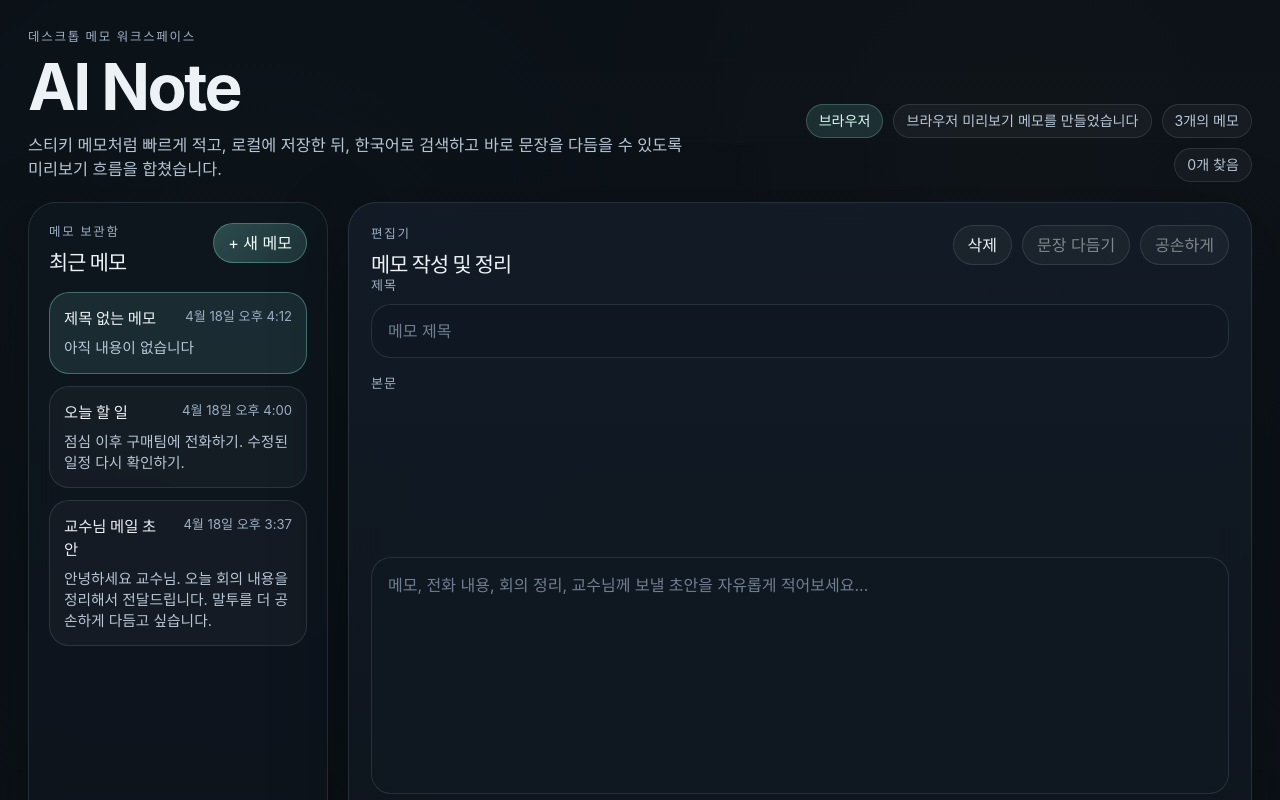
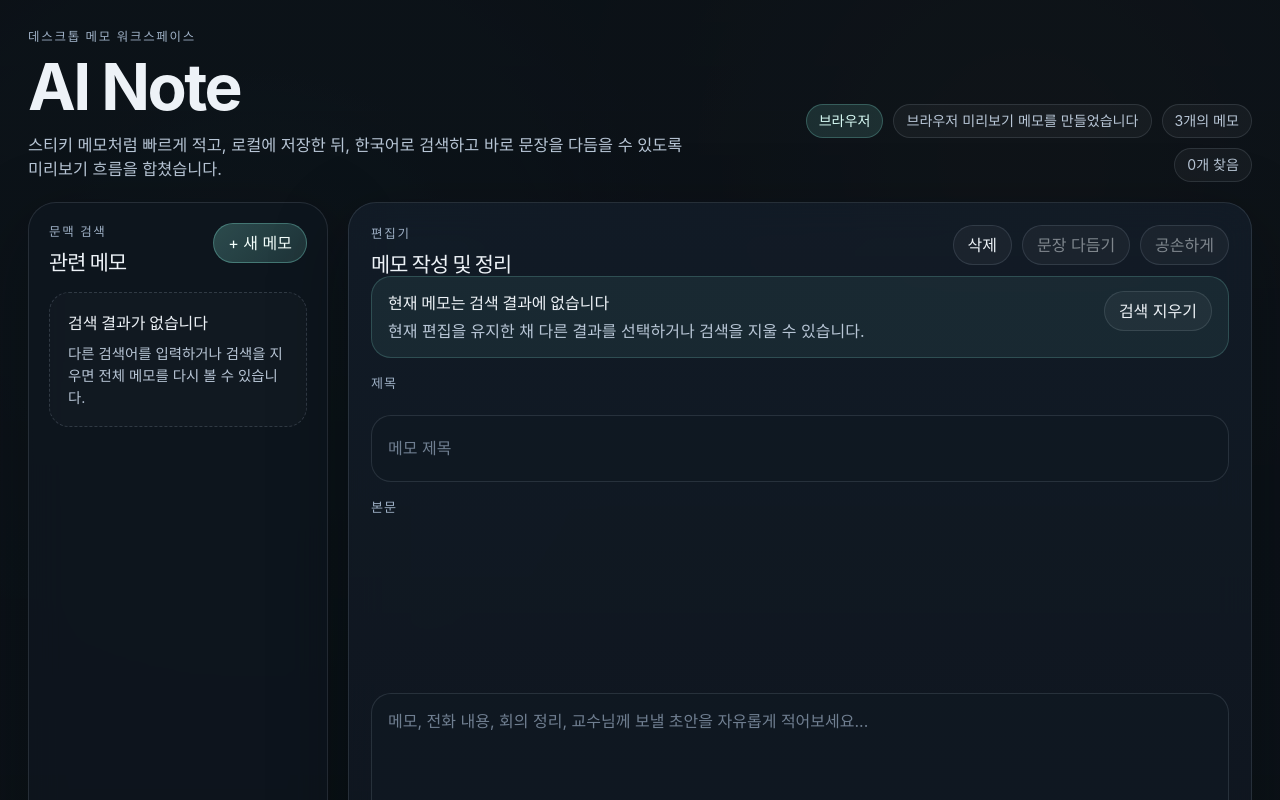
Before and after one commit to yeo-li/ai-note, a React (Vite) app: page / in a window 1280 px wide. Both pictures are taken after typing "Sample" into the empty fields and a click on the button "+ 새 메모". Shown: the top 800 px of the page. Built offline with nearby package versions, Linux system fonts and the light colour scheme.

Commit message:
feat: harden integrated preview workspace

```diff
--- a/src/components/MemoWorkspace.tsx
+++ b/src/components/MemoWorkspace.tsx
@@ -9,6 +9,19 @@ import type {
 } from "../shared/memo";
 
 const UNTITLED_MEMO_LABEL = "제목 없는 메모";
+const DELETE_UNDO_MS = 5000;
+
+type OrganizePreviewState = {
+  memoId: string;
+  baseBody: string;
+  result: MemoOrganizeResult;
+};
+
+type PendingDeleteState = {
+  memo: Memo;
+  fallbackMemoId: string | null;
+  timerId: number;
+};
 
 const platformName: Record<string, string> = {
   darwin: "macOS",
@@ -166,12 +179,13 @@ async function loadInitialMemos() {
 }
 
 export function MemoWorkspace() {
+  const isMacOS = window.desktopAPI?.platform === "darwin";
   const [memos, setMemos] = useState<Memo[]>([]);
   const [activeMemoId, setActiveMemoId] = useState<string | null>(null);
   const [isLoading, setIsLoading] = useState(true);
   const [statusMessage, setStatusMessage] = useState(getInitialStatus());
   const [errorMessage, setErrorMessage] = useState<string | null>(null);
-  const [organizeResult, setOrganizeResult] = useState<MemoOrganizeResult | null>(null);
+  const [organizePreview, setOrganizePreview] = useState<OrganizePreviewState | null>(null);
   const [isOrganizing, setIsOrganizing] = useState<MemoOrganizeIntent | null>(null);
   const [isApplyingSuggestion, setIsApplyingSuggestion] = useState(false);
   const [searchQuery, setSearchQuery] = useState("");
@@ -179,8 +193,12 @@ export function MemoWorkspace() {
   const [isSearching, setIsSearching] = useState(false);
   const [searchMessage, setSearchMessage] = useState("자연어로 메모 제목과 내용을 검색해 보세요.");
   const [searchErrorMessage, setSearchErrorMessage] = useState<string | null>(null);
+  const [deleteIntentId, setDeleteIntentId] = useState<string | null>(null);
+  const [pendingDeletion, setPendingDeletion] = useState<PendingDeleteState | null>(null);
   const activeMemoIdRef = useRef<string | null>(null);
   const organizeRequestRef = useRef(0);
+  const latestEditVersionRef = useRef<Record<string, number>>({});
+  const latestSaveSequenceRef = useRef<Record<string, number>>({});
   const deferredSearchQuery = useDeferredValue(searchQuery.trim());
 
   useEffect(() => {
@@ -199,6 +217,8 @@ export function MemoWorkspace() {
           setActiveMemoId(initialMemos[0]?.id ?? null);
           setStatusMessage(window.memoAPI ? "로컬 메모 저장소가 연결되었습니다" : "브라우저 미리보기 데이터를 불러왔습니다");
           setErrorMessage(null);
+          setDeleteIntentId(null);
+          setPendingDeletion(null);
           setIsLoading(false);
         });
       } catch (error) {
@@ -225,9 +245,18 @@ export function MemoWorkspace() {
 
   useEffect(() => {
     organizeRequestRef.current += 1;
-    setOrganizeResult(null);
+    setOrganizePreview(null);
     setIsOrganizing(null);
+    setDeleteIntentId(null);
   }, [activeMemoId]);
+
+  useEffect(() => {
+    return () => {
+      if (pendingDeletion?.timerId) {
+        window.clearTimeout(pendingDeletion.timerId);
+      }
+    };
+  }, [pendingDeletion]);
 
   useEffect(() => {
     if (!deferredSearchQuery) {
@@ -288,9 +317,40 @@ export function MemoWorkspace() {
     ? `${window.desktopAPI.versions.electron} / ${window.desktopAPI.versions.chrome}`
     : "프리로드 브리지 없음";
   const isSearchActive = deferredSearchQuery.length > 0;
+  const orderedMemoById = new Map(orderedMemos.map((memo) => [memo.id, memo]));
+  const visibleMemos = isSearchActive
+    ? searchResults.reduce<Memo[]>((collection, result) => {
+        const currentMemo = orderedMemoById.get(result.memo.id);
+
+        if (!currentMemo || collection.some((memo) => memo.id === currentMemo.id)) {
+          return collection;
+        }
+
+        collection.push(currentMemo);
+        return collection;
+      }, [])
+    : orderedMemos;
+  const activeMemoInSearch = activeMemo ? visibleMemos.some((memo) => memo.id === activeMemo.id) : false;
+  const activeOrganizePreview =
+    organizePreview && activeMemo && organizePreview.memoId === activeMemo.id ? organizePreview : null;
+  const isEditorLocked = Boolean(activeOrganizePreview) || isApplyingSuggestion;
 
   function replaceMemo(nextMemo: Memo) {
+    latestEditVersionRef.current[nextMemo.id] = latestEditVersionRef.current[nextMemo.id] ?? 0;
+    latestSaveSequenceRef.current[nextMemo.id] = latestSaveSequenceRef.current[nextMemo.id] ?? 0;
     setMemos((current) => [nextMemo, ...current.filter((memo) => memo.id !== nextMemo.id)]);
+  }
+
+  function bumpEditVersion(memoId: string) {
+    const nextVersion = (latestEditVersionRef.current[memoId] ?? 0) + 1;
+    latestEditVersionRef.current[memoId] = nextVersion;
+    return nextVersion;
+  }
+
+  function startSaveSequence(memoId: string) {
+    const nextSequence = (latestSaveSequenceRef.current[memoId] ?? 0) + 1;
+    latestSaveSequenceRef.current[memoId] = nextSequence;
+    return nextSequence;
   }
 
   async function createMemo() {
@@ -306,7 +366,8 @@ export function MemoWorkspace() {
       setActiveMemoId(nextMemo.id);
       setStatusMessage(window.memoAPI ? "메모를 저장했습니다" : "브라우저 미리보기 메모를 만들었습니다");
       setErrorMessage(null);
-      setOrganizeResult(null);
+      setDeleteIntentId(null);
+      setOrganizePreview(null);
     } catch (error) {
       setErrorMessage(error instanceof Error ? error.message : "메모를 만들지 못했습니다.");
       setStatusMessage("메모 생성에 실패했습니다");
@@ -326,11 +387,14 @@ export function MemoWorkspace() {
       return;
     }
 
+    const memoId = activeMemo.id;
     const updatedAt = new Date().toISOString();
+    const editVersion = bumpEditVersion(memoId);
+    const saveSequence = startSaveSequence(memoId);
 
     setMemos((current) =>
       current.map((memo) =>
-        memo.id === activeMemo.id
+        memo.id === memoId
           ? {
               ...memo,
               [field]: value,
@@ -341,15 +405,26 @@ export function MemoWorkspace() {
     );
     setStatusMessage(window.memoAPI ? "메모 저장 중..." : "브라우저 미리보기 모드");
     setErrorMessage(null);
-    setOrganizeResult(null);
+    setDeleteIntentId(null);
 
-    void persistMemoUpdate(activeMemo.id, { [field]: value }).then(
+    if (field === "body") {
+      setOrganizePreview(null);
+    }
+
+    void persistMemoUpdate(memoId, { [field]: value }).then(
       (persisted) => {
         if (!persisted && window.memoAPI) {
           throw new Error("선택한 메모를 찾을 수 없습니다.");
         }
 
         if (persisted) {
+          const latestSequence = latestSaveSequenceRef.current[memoId] ?? 0;
+          const latestVersion = latestEditVersionRef.current[memoId] ?? 0;
+
+          if (saveSequence !== latestSequence || editVersion !== latestVersion) {
+            return;
+          }
+
           replaceMemo(persisted);
         }
 
@@ -363,29 +438,79 @@ export function MemoWorkspace() {
   }
 
   async function deleteActiveMemo() {
+    if (!activeMemo || pendingDeletion) {
+      return;
+    }
+
+    setDeleteIntentId(activeMemo.id);
+    setStatusMessage("이 메모를 삭제할까요?");
+  }
+
+  function cancelDeleteActiveMemo() {
+    setDeleteIntentId(null);
+    setStatusMessage("삭제를 취소했습니다.");
+  }
+
+  async function finalizeDeleteMemo(deleteState: PendingDeleteState) {
+    try {
+      const removed = window.memoAPI ? await window.memoAPI.delete(deleteState.memo.id) : true;
+
+      if (!removed) {
+        throw new Error("선택한 메모를 삭제하지 못했습니다.");
+      }
+
+      setPendingDeletion((current) => (current?.memo.id === deleteState.memo.id ? null : current));
+      setStatusMessage(window.memoAPI ? "메모를 삭제했습니다" : "브라우저 미리보기 메모를 삭제했습니다");
+      setErrorMessage(null);
+    } catch (error) {
+      setMemos((current) => [deleteState.memo, ...current.filter((memo) => memo.id !== deleteState.memo.id)]);
+      setActiveMemoId(deleteState.memo.id);
+      setPendingDeletion((current) => (current?.memo.id === deleteState.memo.id ? null : current));
+      setErrorMessage(error instanceof Error ? error.message : "메모를 삭제하지 못했습니다.");
+      setStatusMessage("메모 삭제에 실패했습니다");
+    }
+  }
+
+  function confirmDeleteActiveMemo() {
     if (!activeMemo) {
       return;
     }
 
     const currentIndex = orderedMemos.findIndex((memo) => memo.id === activeMemo.id);
     const fallback = orderedMemos[currentIndex + 1] ?? orderedMemos[currentIndex - 1] ?? null;
+    const memoToDelete = activeMemo;
+    const timerId = window.setTimeout(() => {
+      void finalizeDeleteMemo({
+        memo: memoToDelete,
+        fallbackMemoId: fallback?.id ?? null,
+        timerId
+      });
+    }, DELETE_UNDO_MS);
 
-    try {
-      const removed = window.memoAPI ? await window.memoAPI.delete(activeMemo.id) : true;
-
-      if (!removed) {
-        throw new Error("선택한 메모를 삭제하지 못했습니다.");
+    setDeleteIntentId(null);
+    setOrganizePreview(null);
+    setMemos((current) => current.filter((memo) => memo.id !== memoToDelete.id));
+    setActiveMemoId(fallback?.id ?? null);
+    setPendingDeletion({
+      memo: memoToDelete,
+      fallbackMemoId: fallback?.id ?? null,
+      timerId
+    });
+    setStatusMessage("삭제 대기 상태입니다. 잠시 동안 되돌릴 수 있습니다.");
+    setErrorMessage(null);
   }
 
-      setMemos((current) => current.filter((memo) => memo.id !== activeMemo.id));
-      setActiveMemoId(fallback?.id ?? null);
-      setStatusMessage(window.memoAPI ? "메모를 삭제했습니다" : "브라우저 미리보기 메모를 삭제했습니다");
+  function undoDeleteMemo() {
+    if (!pendingDeletion) {
+      return;
+    }
+
+    window.clearTimeout(pendingDeletion.timerId);
+    setMemos((current) => [pendingDeletion.memo, ...current.filter((memo) => memo.id !== pendingDeletion.memo.id)]);
+    setActiveMemoId(pendingDeletion.memo.id);
+    setPendingDeletion(null);
+    setStatusMessage("메모 삭제를 되돌렸습니다.");
     setErrorMessage(null);
-      setOrganizeResult(null);
-    } catch (error) {
-      setErrorMessage(error instanceof Error ? error.message : "메모를 삭제하지 못했습니다.");
-      setStatusMessage("메모 삭제에 실패했습니다");
-    }
   }
 
   async function runOrganize(intent: MemoOrganizeIntent) {
@@ -413,7 +538,11 @@ export function MemoWorkspace() {
         return;
       }
 
-      setOrganizeResult(result);
+      setOrganizePreview({
+        memoId,
+        baseBody: activeMemo.body,
+        result
+      });
       setStatusMessage(result.summary);
     } catch (error) {
       if (organizeRequestRef.current !== requestId || activeMemoIdRef.current !== memoId) {
@@ -430,12 +559,20 @@ export function MemoWorkspace() {
   }
 
   async function applyOrganizeSuggestion() {
-    if (!activeMemo || !organizeResult) {
+    if (!activeMemo || !activeOrganizePreview) {
       return;
     }
 
-    const nextBody = organizeResult.suggested;
+    if (activeMemo.body !== activeOrganizePreview.baseBody) {
+      setOrganizePreview(null);
+      setStatusMessage("본문이 바뀌어서 미리보기가 오래되었습니다. 다시 실행해 주세요.");
+      return;
+    }
+
+    const nextBody = activeOrganizePreview.result.suggested;
     const updatedAt = new Date().toISOString();
+    const editVersion = bumpEditVersion(activeMemo.id);
+    const saveSequence = startSaveSequence(activeMemo.id);
 
     setIsApplyingSuggestion(true);
     setMemos((current) =>
@@ -458,10 +595,17 @@ export function MemoWorkspace() {
       }
 
       if (persisted) {
+        const latestSequence = latestSaveSequenceRef.current[activeMemo.id] ?? 0;
+        const latestVersion = latestEditVersionRef.current[activeMemo.id] ?? 0;
+
+        if (saveSequence !== latestSequence || editVersion !== latestVersion) {
+          return;
+        }
+
         replaceMemo(persisted);
       }
 
-      setOrganizeResult(null);
+      setOrganizePreview(null);
       setStatusMessage("정리된 문장을 메모에 반영했습니다");
       setErrorMessage(null);
     } catch (error) {
@@ -473,7 +617,7 @@ export function MemoWorkspace() {
   }
 
   return (
-    <main className="workspace">
+    <main className={`workspace${isMacOS ? " is-macos" : ""}`}>
       <header className="workspace__header">
         <div className="workspace__brand">
           <p className="workspace__eyebrow">데스크톱 메모 워크스페이스</p>
@@ -496,8 +640,8 @@ export function MemoWorkspace() {
         <aside className="panel panel--sidebar">
           <div className="panel__header">
             <div>
-              <p className="panel__kicker">메모 보관함</p>
-              <h2>최근 메모</h2>
+              <p className="panel__kicker">{isSearchActive ? "문맥 검색" : "메모 보관함"}</p>
+              <h2>{isSearchActive ? "관련 메모" : "최근 메모"}</h2>
             </div>
             <button className="button button--primary" type="button" onClick={() => void createMemo()}>
               + 새 메모
@@ -505,7 +649,8 @@ export function MemoWorkspace() {
           </div>
 
           <div className="memo-list" role="list" aria-label="메모 목록">
-            {orderedMemos.map((memo) => {
+            {visibleMemos.length > 0 ? (
+              visibleMemos.map((memo) => {
               const isActive = memo.id === activeMemo?.id;
 
               return (
@@ -522,7 +667,17 @@ export function MemoWorkspace() {
                   <span className="memo-card__preview">{getMemoPreview(memo.body)}</span>
                 </button>
               );
-            })}
+              })
+            ) : (
+              <div className="memo-list__empty">
+                <strong>{isSearchActive ? "검색 결과가 없습니다" : "메모가 없습니다"}</strong>
+                <p>
+                  {isSearchActive
+                    ? "다른 검색어를 입력하거나 검색을 지우면 전체 메모를 다시 볼 수 있습니다."
+                    : "새 메모를 만들면 바로 목록에 나타납니다."}
+                </p>
+              </div>
+            )}
           </div>
         </aside>
 
@@ -534,14 +689,25 @@ export function MemoWorkspace() {
             </div>
 
             <div className="panel__actions">
+              {deleteIntentId === activeMemo?.id ? (
+                <>
+                  <button className="button button--ghost" type="button" onClick={cancelDeleteActiveMemo}>
+                    취소
+                  </button>
+                  <button className="button button--ghost" type="button" onClick={confirmDeleteActiveMemo}>
+                    정말 삭제
+                  </button>
+                </>
+              ) : (
                 <button
                   className="button button--ghost"
                   type="button"
                   onClick={() => void deleteActiveMemo()}
-                disabled={!activeMemo}
+                  disabled={!activeMemo || Boolean(pendingDeletion)}
                 >
                   삭제
                 </button>
+              )}
               <button
                 className="button button--ghost"
                 type="button"
@@ -561,6 +727,41 @@ export function MemoWorkspace() {
             </div>
           </div>
 
+          {pendingDeletion ? (
+            <section className="inline-banner" aria-label="삭제 되돌리기">
+              <div>
+                <strong>{pendingDeletion.memo.title || UNTITLED_MEMO_LABEL} 삭제 대기 중</strong>
+                <p>{Math.round(DELETE_UNDO_MS / 1000)}초 안에 되돌릴 수 있습니다.</p>
+              </div>
+              <button className="button button--primary" type="button" onClick={undoDeleteMemo}>
+                되돌리기
+              </button>
+            </section>
+          ) : null}
+
+          {isSearchActive && activeMemo && !activeMemoInSearch ? (
+            <section className="inline-banner inline-banner--muted" aria-label="검색 결과 바깥 메모 안내">
+              <div>
+                <strong>현재 메모는 검색 결과에 없습니다</strong>
+                <p>현재 편집을 유지한 채 다른 결과를 선택하거나 검색을 지울 수 있습니다.</p>
+              </div>
+              <div className="panel__actions">
+                {visibleMemos[0] ? (
+                  <button
+                    className="button button--ghost"
+                    type="button"
+                    onClick={() => setActiveMemoId(visibleMemos[0].id)}
+                  >
+                    첫 결과 열기
+                  </button>
+                ) : null}
+                <button className="button button--ghost" type="button" onClick={() => setSearchQuery("")}>
+                  검색 지우기
+                </button>
+              </div>
+            </section>
+          ) : null}
+
           {isLoading ? (
             <div className="empty-state">
               <h3>메모를 불러오는 중입니다</h3>
@@ -574,6 +775,7 @@ export function MemoWorkspace() {
                   className="input"
                   type="text"
                   value={activeMemo.title}
+                  readOnly={isEditorLocked}
                   onChange={(event) => updateActiveMemo("title", event.target.value)}
                   placeholder="메모 제목"
                 />
@@ -582,33 +784,34 @@ export function MemoWorkspace() {
               <label className="field field--grow">
                 <span className="field__label">본문</span>
                 <textarea
-                  className="textarea"
+                  className={`textarea${isEditorLocked ? " textarea--readonly" : ""}`}
                   value={activeMemo.body}
+                  readOnly={isEditorLocked}
                   onChange={(event) => updateActiveMemo("body", event.target.value)}
                   placeholder="메모, 전화 내용, 회의 정리, 교수님께 보낼 초안을 자유롭게 적어보세요..."
                 />
               </label>
 
-              {organizeResult ? (
+              {activeOrganizePreview ? (
                 <section className="organize-preview" aria-label="AI 정리 미리보기">
                   <div className="organize-preview__header">
                     <div>
                       <p className="panel__kicker">AI 정리 미리보기</p>
-                      <h3>{organizeResult.intent === "polite" ? "공손한 문체" : "문장 다듬기"}</h3>
+                      <h3>{activeOrganizePreview.result.intent === "polite" ? "공손한 문체" : "문장 다듬기"}</h3>
                     </div>
                     <div className="panel__actions">
                       <button
                         className="button button--primary"
                         type="button"
                         onClick={() => void applyOrganizeSuggestion()}
-                        disabled={isApplyingSuggestion || organizeResult.suggested.length === 0}
+                        disabled={isApplyingSuggestion || activeOrganizePreview.result.suggested.length === 0}
                       >
                         {isApplyingSuggestion ? "적용 중..." : "적용하기"}
                       </button>
                       <button
                         className="button button--ghost"
                         type="button"
-                        onClick={() => setOrganizeResult(null)}
+                        onClick={() => setOrganizePreview(null)}
                         disabled={isApplyingSuggestion}
                       >
                         닫기
@@ -616,16 +819,16 @@ export function MemoWorkspace() {
                     </div>
                   </div>
 
-                  <p className="organize-preview__summary">{organizeResult.summary}</p>
+                  <p className="organize-preview__summary">{activeOrganizePreview.result.summary}</p>
 
                   <div className="organize-preview__grid">
                     <div className="organize-preview__panel">
                       <span className="field__label">원문</span>
-                      <pre>{organizeResult.original || "정리할 내용이 없습니다."}</pre>
+                      <pre>{activeOrganizePreview.result.original || "정리할 내용이 없습니다."}</pre>
                     </div>
                     <div className="organize-preview__panel organize-preview__panel--accent">
                       <span className="field__label">제안 결과</span>
-                      <pre>{organizeResult.suggested || "비어 있는 메모는 정리할 수 없습니다."}</pre>
+                      <pre>{activeOrganizePreview.result.suggested || "비어 있는 메모는 정리할 수 없습니다."}</pre>
                     </div>
                   </div>
                 </section>
@@ -668,7 +871,7 @@ export function MemoWorkspace() {
             </label>
 
             <div className="tool-card__toolbar">
-              <span className="badge">{isSearching ? "검색 중..." : "관련 메모 목록만 표시"}</span>
+              <span className="badge">{isSearching ? "검색 중..." : "좌측 목록과 같은 결과"}</span>
               <button
                 className="button button--ghost"
                 type="button"
--- a/src/styles.css
+++ b/src/styles.css
@@ -70,12 +70,19 @@ textarea {
 }
 
 .workspace {
+  --titlebar-safe-top: 0px;
+  --titlebar-safe-left: 0px;
   min-height: 100vh;
   padding: 28px;
   background:
     linear-gradient(180deg, rgba(11, 17, 23, 0.78) 0%, rgba(11, 17, 23, 0.92) 100%),
     radial-gradient(circle at 20% 20%, rgba(122, 215, 201, 0.09), transparent 28%),
     radial-gradient(circle at 80% 10%, rgba(255, 197, 116, 0.08), transparent 26%);
+}
+
+.workspace.is-macos {
+  --titlebar-safe-top: 26px;
+  --titlebar-safe-left: 84px;
 }
 
 .workspace__header {
@@ -85,10 +92,12 @@ textarea {
   gap: 24px;
   max-width: 1600px;
   margin: 0 auto 20px;
+  padding-top: var(--titlebar-safe-top);
 }
 
 .workspace__brand {
   max-width: 760px;
+  padding-left: var(--titlebar-safe-left);
 }
 
 .workspace__eyebrow,
@@ -239,6 +248,25 @@ textarea {
   gap: 12px;
 }
 
+.memo-list__empty {
+  display: grid;
+  gap: 8px;
+  padding: 18px;
+  border-radius: 20px;
+  border: 1px dashed rgba(158, 176, 197, 0.22);
+  background: rgba(255, 255, 255, 0.02);
+}
+
+.memo-list__empty strong,
+.memo-list__empty p {
+  margin: 0;
+}
+
+.memo-list__empty p {
+  color: var(--muted-strong);
+  font-size: 0.9rem;
+}
+
 .memo-card {
   display: grid;
   gap: 8px;
@@ -332,6 +360,37 @@ textarea {
   min-height: 100%;
   resize: none;
   line-height: 1.65;
+}
+
+.textarea--readonly {
+  opacity: 0.72;
+}
+
+.inline-banner {
+  display: flex;
+  align-items: start;
+  justify-content: space-between;
+  gap: 14px;
+  padding: 14px 16px;
+  margin-bottom: 16px;
+  border-radius: 20px;
+  border: 1px solid rgba(255, 197, 116, 0.24);
+  background: rgba(255, 197, 116, 0.08);
+}
+
+.inline-banner--muted {
+  border-color: rgba(122, 215, 201, 0.22);
+  background: rgba(122, 215, 201, 0.08);
+}
+
+.inline-banner strong,
+.inline-banner p {
+  margin: 0;
+}
+
+.inline-banner p {
+  margin-top: 4px;
+  color: var(--muted-strong);
 }
 
 .editor__meta {
@@ -565,6 +624,11 @@ textarea {
     padding: 18px;
   }
 
+  .workspace.is-macos {
+    --titlebar-safe-top: 18px;
+    --titlebar-safe-left: 68px;
+  }
+
   .workspace__header {
     align-items: start;
     flex-direction: column;
@@ -599,7 +663,8 @@ textarea {
 
   .panel__header,
   .memo-card__title-row,
-  .organize-preview__header {
+  .organize-preview__header,
+  .inline-banner {
     flex-direction: column;
   }
 
```
Also changed, not shown: 1 other file (tests, documents, lock files or other folders). Lines whose indentation alone changed are shown as unchanged.
